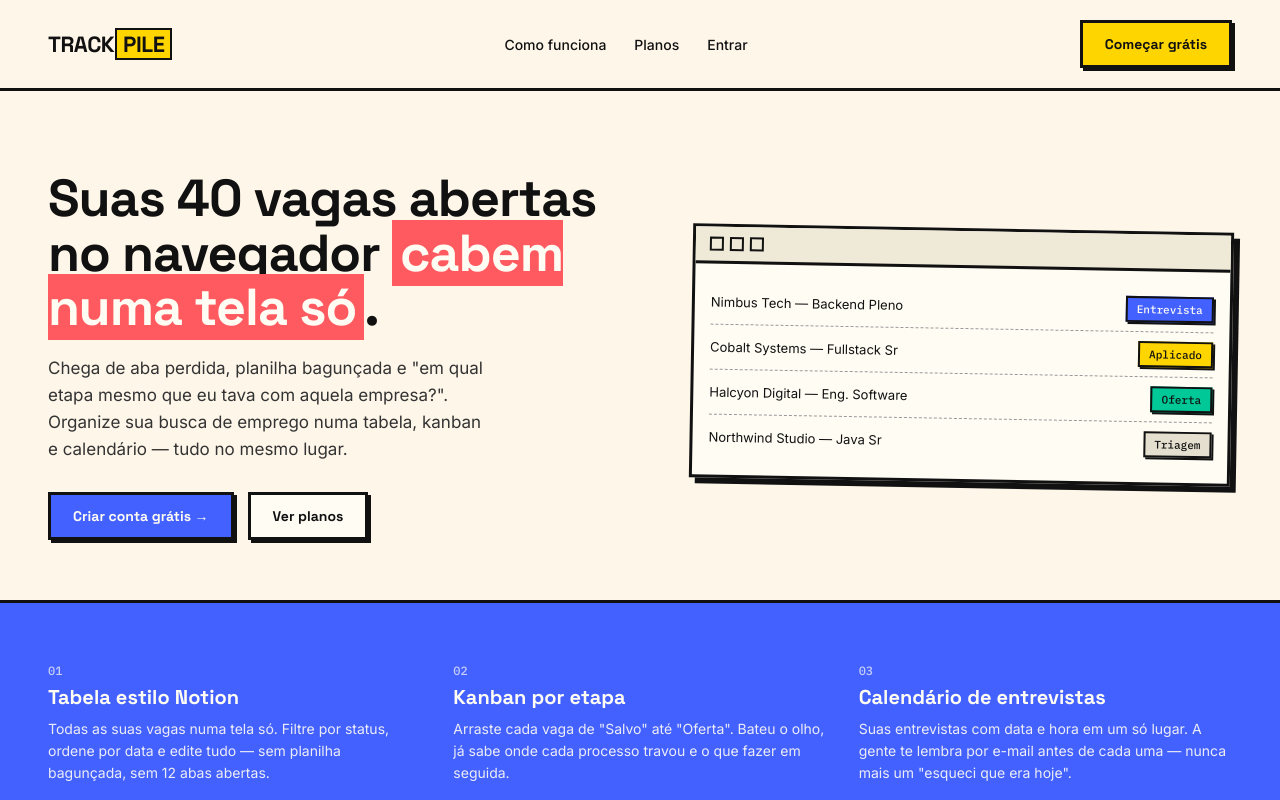
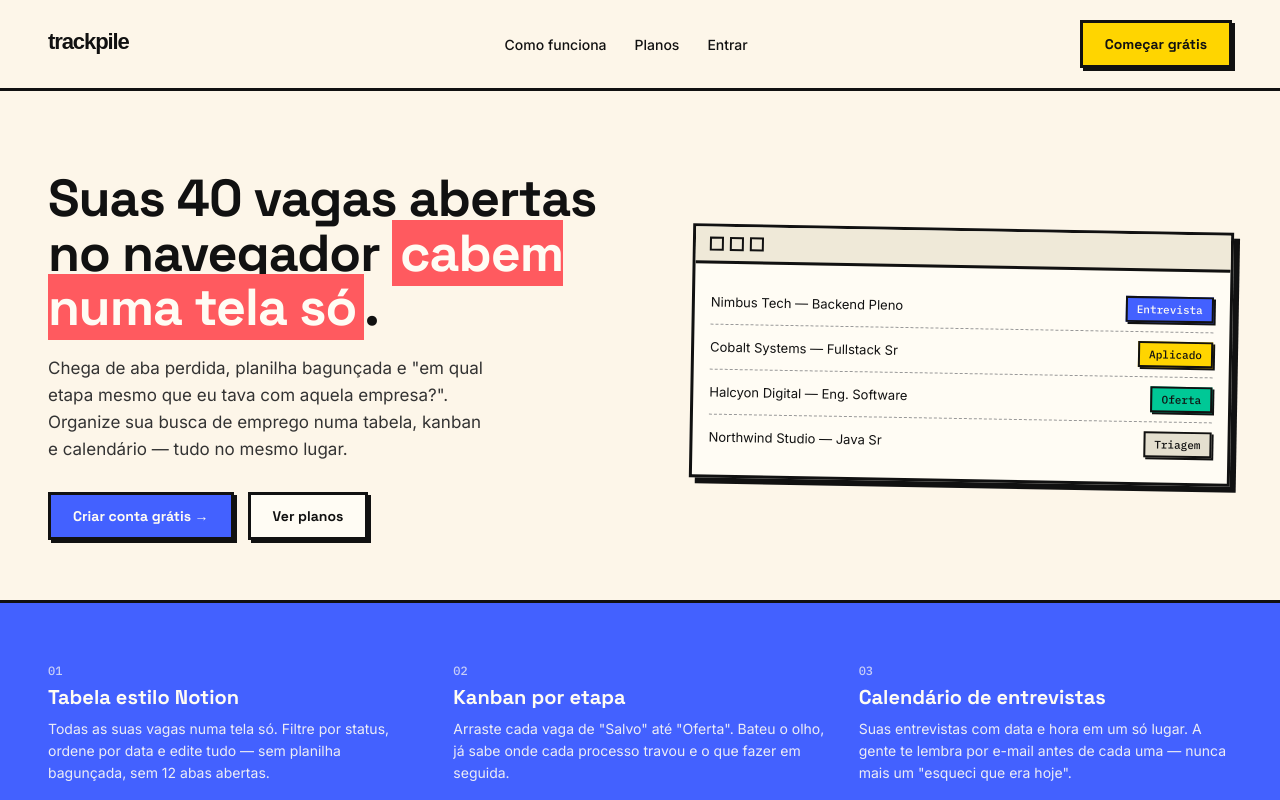
Before and after one commit to carloseorsantos/track-pile, a Next.js app: page / in a window 1280 px wide. Shown: the top 800 px of the page. Built offline with nearby package versions, Linux system fonts and the light colour scheme.

Commit message:
Replace text-based logo with SVG asset
Logo now renders public/logo.svg via an <img>, scaled by the existing
size prop so all 6 call sites keep working unchanged.

```diff
--- a/src/components/ui.tsx
+++ b/src/components/ui.tsx
@@ -4,31 +4,22 @@ import { CSSProperties, ReactNode, useState } from "react";
 import { color, shadow, font, badgeColors, JobStatus } from "@/lib/tokens";
 
 /* ---------------- Logo ---------------- */
+// SVG's text is set at font-size 30 inside a 44px-tall viewBox, so scaling
+// the rendered height by 44/30 keeps `size` meaning "font size", matching
+// the old text-based logo's API.
+const LOGO_SVG_ASPECT = 44 / 30;
+
 export function Logo({ size = 20 }: { size?: number }) {
   return (
-    <div
+    <img
+      src="/logo.svg"
+      alt="trackpile"
       style={{
-        fontFamily: font.display,
-        fontWeight: 700,
-        fontSize: size,
-        letterSpacing: "-0.5px",
-        display: "inline-flex",
-        alignItems: "center",
+        height: size * LOGO_SVG_ASPECT,
+        width: "auto",
         userSelect: "none",
       }}
-    >
-      TRACK
-      <span
-        style={{
-          background: color.yellow,
-          padding: "0 6px",
-          border: "2px solid #111",
-          marginLeft: 1,
-        }}
-      >
-        PILE
-      </span>
-    </div>
+    />
   );
 }
 
```
Also changed, not shown: public/logo.svg (added).
